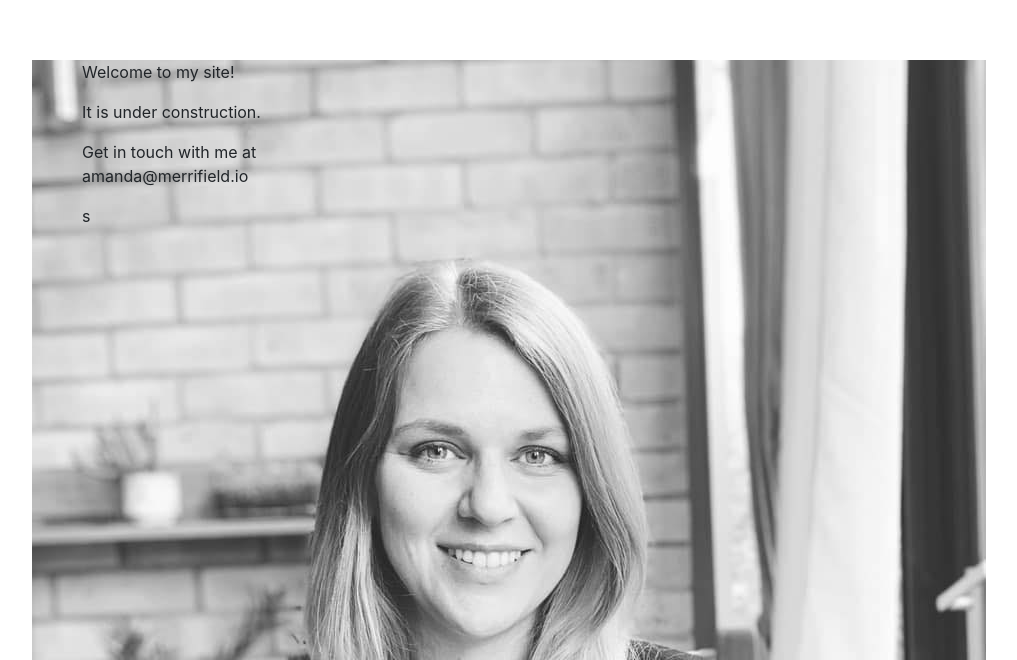
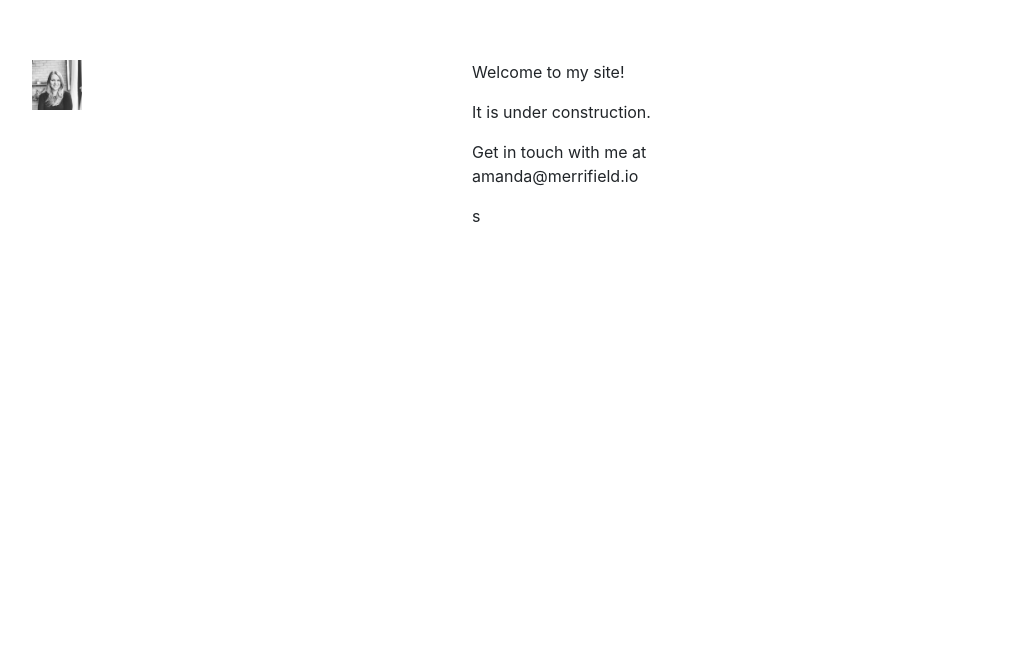
Before and after one commit to amandamerrifield/amandamerrifield.github.io, a plain HTML site: page index.html in a window 1280 px wide. Shown: the part 140-800 px from the top of the page, without its empty margins (183-1200 px from the left). Drawn offline with nearby package versions, Linux system fonts and the light colour scheme.

Commit message:
changed the bootstrap column configuration and profilepicture size

```diff
--- a/index.html
+++ b/index.html
@@ -8,8 +8,8 @@
 <body style="margin:200px;">
 <div class="container">
     <div class="row">
-        <div class="col-sm" style="max-width: 50px; max-height: 50px;">
-        <img src="ProfilePic.jpg">
+        <div class="col-sm" >
+        <img style="max-width: 50px; max-height: 50px;" src="ProfilePic.jpg">
         </div>
         <div class="col-sm">
             <p>Welcome to my site!</p>
```
